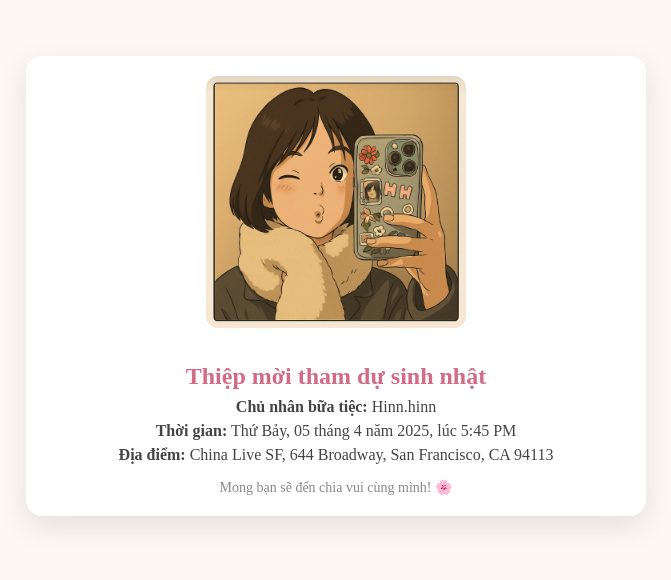
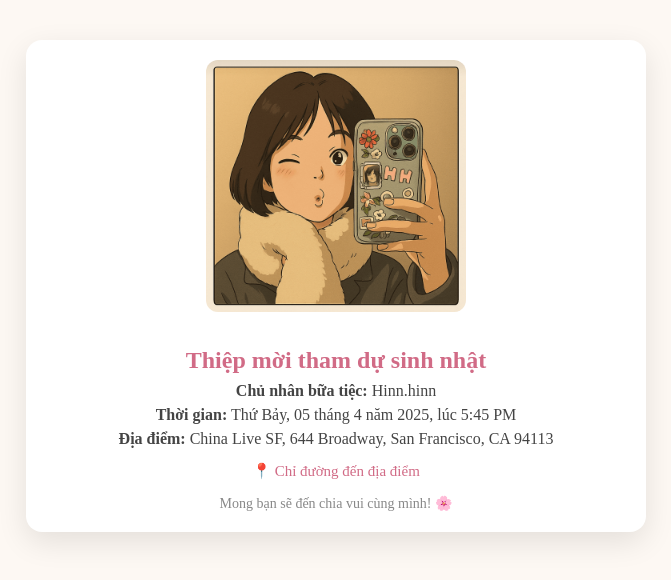
Before and after one commit to ducpham03/hinhin.github.io, a plain HTML site: page index.html in a window 1280 px wide. Shown: the part 114-694 px from the top of the page, without its empty margins (304-975 px from the left). Drawn offline with Linux system fonts and the light colour scheme.

Commit message:
Update index.html

```diff
--- a/index.html
+++ b/index.html
@@ -51,6 +51,14 @@
       margin: 6px 0;
     }
 
+    .card a {
+      display: inline-block;
+      margin-top: 8px;
+      font-size: 15px;
+      color: #d16b86;
+      text-decoration: none;
+    }
+
     .footer {
       margin-top: 15px;
       font-size: 14px;
@@ -82,6 +90,7 @@
       <p><strong>Chủ nhân bữa tiệc:</strong> Hinn.hinn</p>
       <p><strong>Thời gian:</strong> Thứ Bảy, 05 tháng 4 năm 2025, lúc 5:45 PM</p>
       <p><strong>Địa điểm:</strong> China Live SF, 644 Broadway, San Francisco, CA 94113</p>
+      <p><a href="https://www.google.com/maps/dir/?api=1&destination=China+Live+SF,644+Broadway,San+Francisco,CA+94113" target="_blank">📍 Chỉ đường đến địa điểm</a></p>
 
       <div class="footer">
         Mong bạn sẽ đến chia vui cùng mình! 🌸
```
